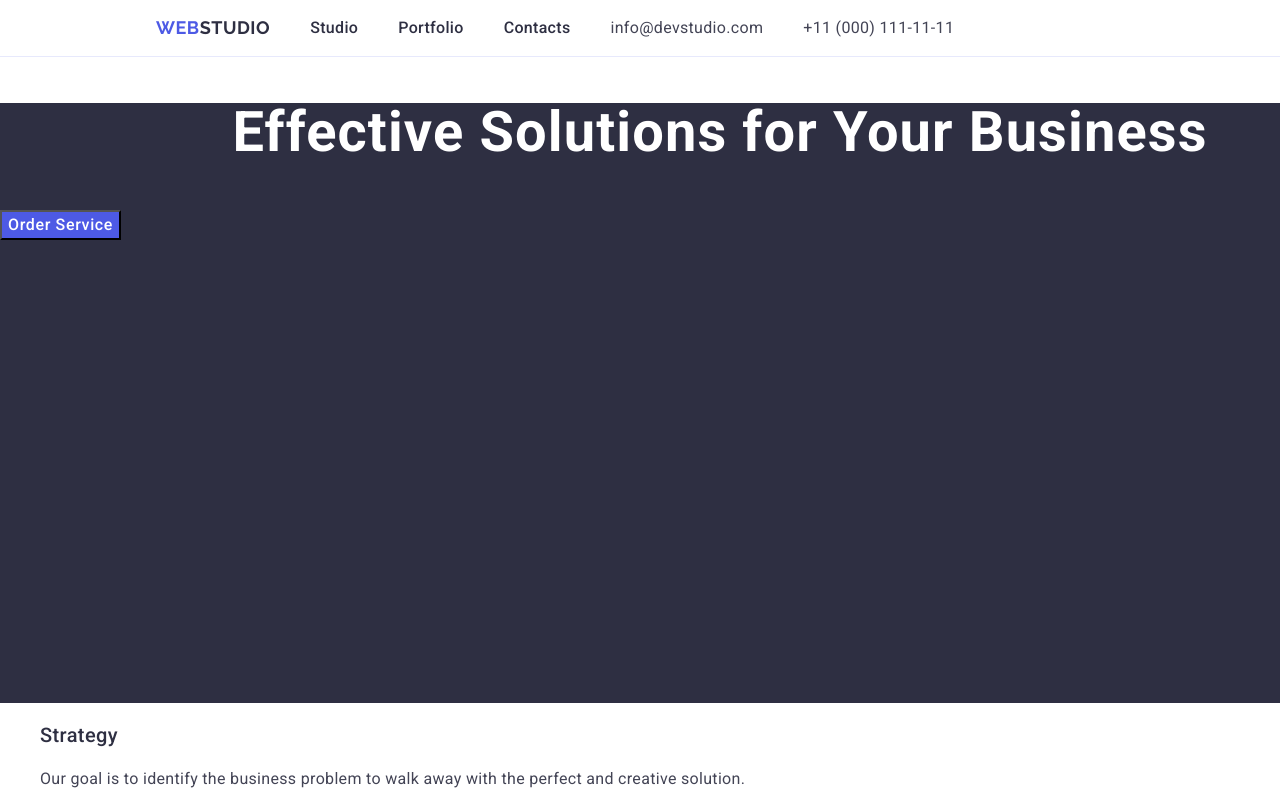
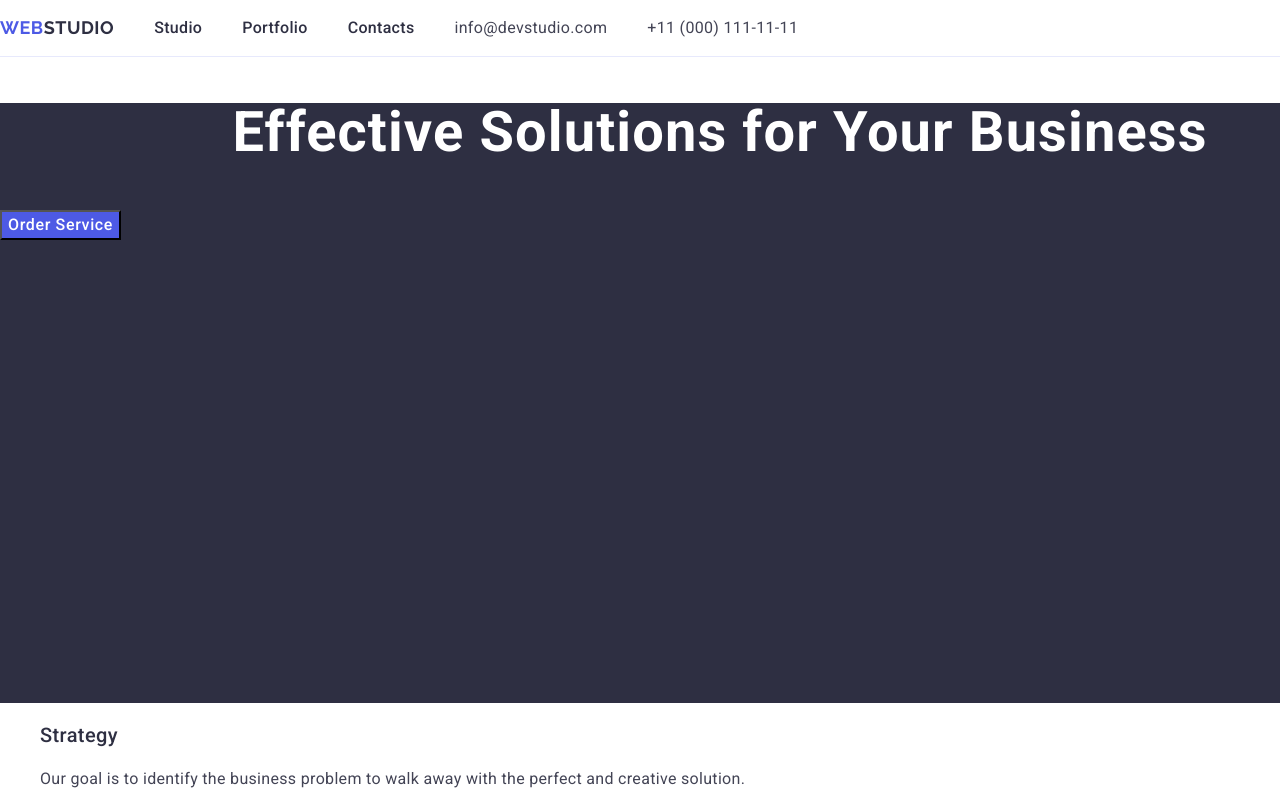
Before and after one commit to YutiiPasternak/goit-markup-hw-03, a plain HTML site: page index.html in a window 1280 px wide. Shown: the top 800 px of the page. Drawn offline with nearby package versions, Linux system fonts and the light colour scheme.

Commit message:
goit-markup-hw-03

```diff
--- a/css/styles.css
+++ b/css/styles.css
@@ -30,9 +30,6 @@ body {
 
 .header-container {
   display: flex;
-  width: 1158px;
-  margin: 0 auto;
-  padding: 0 15px;
 }
 
 .header-nav {
--- a/index.html
+++ b/index.html
@@ -20,7 +20,7 @@
 
 <body>
     <header class="header">
-        <div class="header-container">
+        <div class="header-container container">
             <nav class="header-nav">
                 <a class="header-logo" href="./index.html">Web<span class="style-logo">Studio</span></a>
                 <ul class="header-menu">
```
